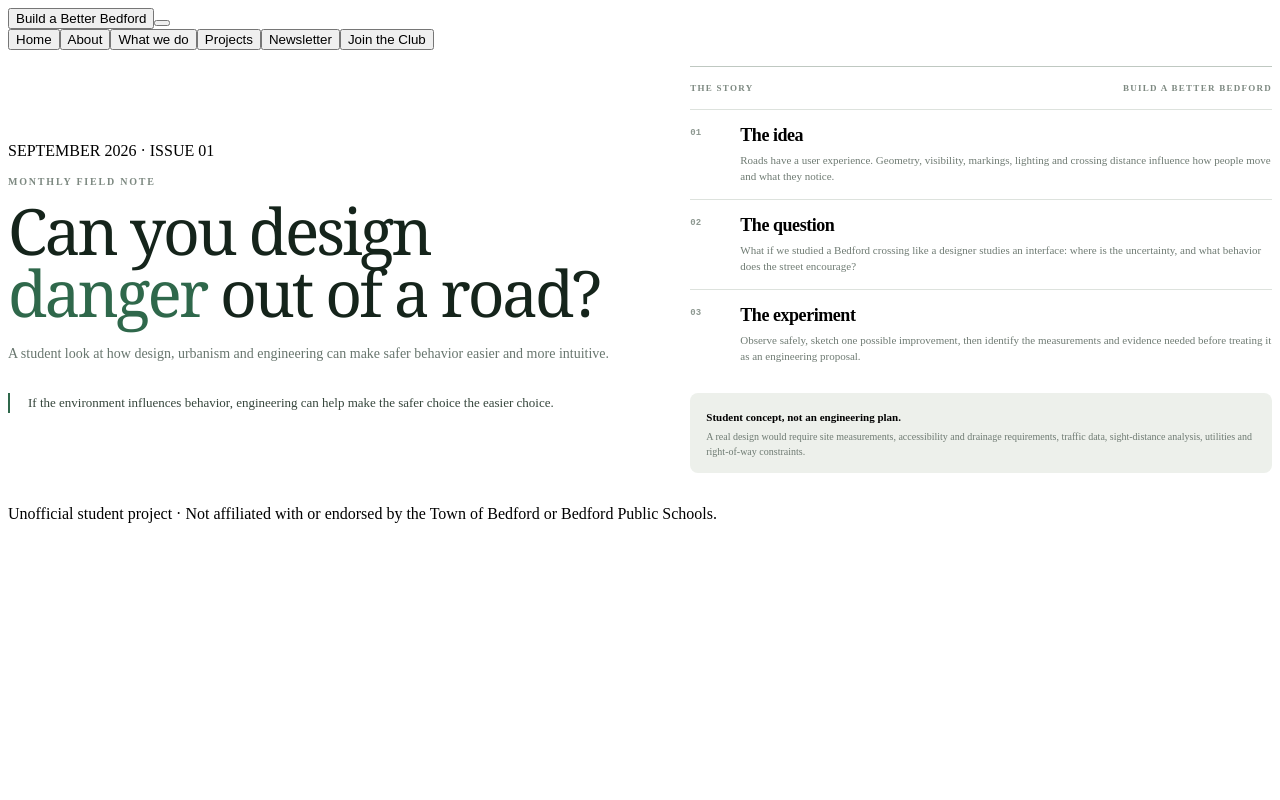
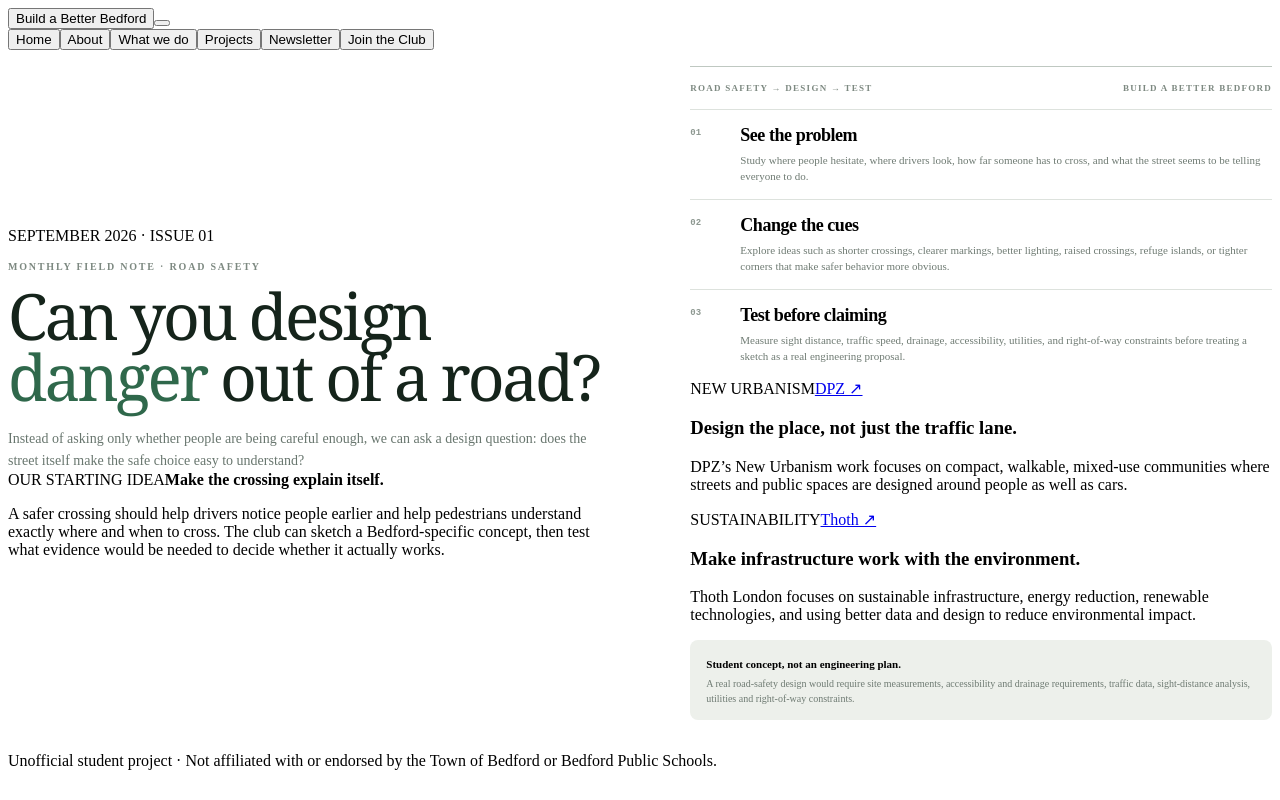
Before and after one commit to alexandraelizabethpominova-wq/build-a-better-bedford, a React (Vite) app: page / in a window 1280 px wide. Both pictures are taken after a click on the button "Newsletter". Built offline with nearby package versions, Linux system fonts and the light colour scheme; the HTML template or start-up script is replaced by a standard one.

Commit message:
Focus newsletter on road safety and add DPZ and Thoth references

```diff
--- a/src/Newsletter.tsx
+++ b/src/Newsletter.tsx
@@ -1,28 +1,49 @@
-const sections = [
-  ['01', 'The idea', 'Roads have a user experience. Geometry, visibility, markings, lighting and crossing distance influence how people move and what they notice.'],
-  ['02', 'The question', 'What if we studied a Bedford crossing like a designer studies an interface: where is the uncertainty, and what behavior does the street encourage?'],
-  ['03', 'The experiment', 'Observe safely, sketch one possible improvement, then identify the measurements and evidence needed before treating it as an engineering proposal.'],
+const safetySteps = [
+  ['01', 'See the problem', 'Study where people hesitate, where drivers look, how far someone has to cross, and what the street seems to be telling everyone to do.'],
+  ['02', 'Change the cues', 'Explore ideas such as shorter crossings, clearer markings, better lighting, raised crossings, refuge islands, or tighter corners that make safer behavior more obvious.'],
+  ['03', 'Test before claiming', 'Measure sight distance, traffic speed, drainage, accessibility, utilities, and right-of-way constraints before treating a sketch as a real engineering proposal.'],
 ]
 
 export default function Newsletter() {
   return <section className="newsletter-clean">
     <div className="newsletter-intro">
       <p className="eyebrow">SEPTEMBER 2026 · ISSUE 01</p>
-      <p className="newsletter-label">MONTHLY FIELD NOTE</p>
+      <p className="newsletter-label">MONTHLY FIELD NOTE · ROAD SAFETY</p>
       <h1>Can you design <span>danger</span> out of a road?</h1>
-      <p className="newsletter-deck">A student look at how design, urbanism and engineering can make safer behavior easier and more intuitive.</p>
-      <div className="newsletter-quote">If the environment influences behavior, engineering can help make the safer choice the easier choice.</div>
+      <p className="newsletter-deck">Instead of asking only whether people are being careful enough, we can ask a design question: does the street itself make the safe choice easy to understand?</p>
+
+      <div className="newsletter-solution">
+        <span>OUR STARTING IDEA</span>
+        <strong>Make the crossing explain itself.</strong>
+        <p>A safer crossing should help drivers notice people earlier and help pedestrians understand exactly where and when to cross. The club can sketch a Bedford-specific concept, then test what evidence would be needed to decide whether it actually works.</p>
+      </div>
     </div>
 
     <div className="newsletter-notes">
-      <div className="newsletter-notes-head"><span>THE STORY</span><span>BUILD A BETTER BEDFORD</span></div>
-      {sections.map(([number,title,text]) => <article className="newsletter-note" key={number}>
+      <div className="newsletter-notes-head"><span>ROAD SAFETY → DESIGN → TEST</span><span>BUILD A BETTER BEDFORD</span></div>
+
+      {safetySteps.map(([number,title,text]) => <article className="newsletter-note" key={number}>
         <span>{number}</span>
         <div><h2>{title}</h2><p>{text}</p></div>
       </article>)}
+
+      <div className="inspiration-grid">
+        <article className="inspiration-card">
+          <div className="inspiration-top"><span>NEW URBANISM</span><a href="https://www.dpz.com/" target="_blank" rel="noreferrer">DPZ ↗</a></div>
+          <h3>Design the place, not just the traffic lane.</h3>
+          <p>DPZ’s New Urbanism work focuses on compact, walkable, mixed-use communities where streets and public spaces are designed around people as well as cars.</p>
+        </article>
+
+        <article className="inspiration-card">
+          <div className="inspiration-top"><span>SUSTAINABILITY</span><a href="https://thothlondon.com/" target="_blank" rel="noreferrer">Thoth ↗</a></div>
+          <h3>Make infrastructure work with the environment.</h3>
+          <p>Thoth London focuses on sustainable infrastructure, energy reduction, renewable technologies, and using better data and design to reduce environmental impact.</p>
+        </article>
+      </div>
+
       <div className="newsletter-disclaimer">
         <strong>Student concept, not an engineering plan.</strong>
-        <p>A real design would require site measurements, accessibility and drainage requirements, traffic data, sight-distance analysis, utilities and right-of-way constraints.</p>
+        <p>A real road-safety design would require site measurements, accessibility and drainage requirements, traffic data, sight-distance analysis, utilities and right-of-way constraints.</p>
       </div>
     </div>
   </section>
```
